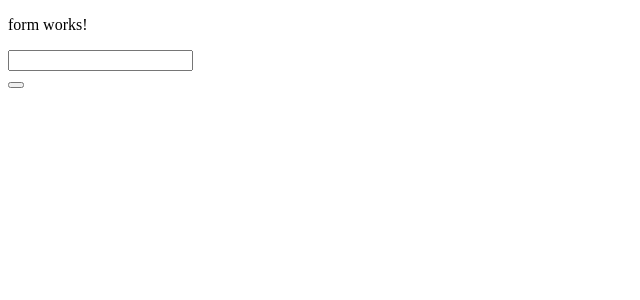
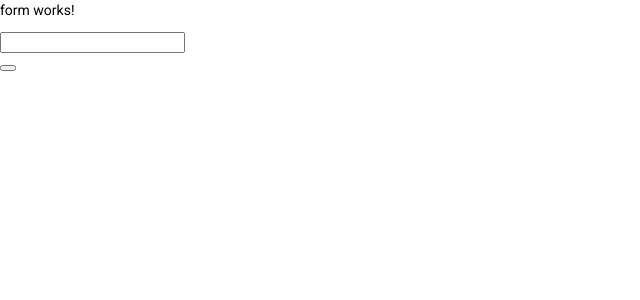
Before and after one commit to bohatermateusz/RMPlatform, an Angular app in the folder RMPlatform/ClientApp/: page / in a window 1280 px wide. Shown: the top 300 px of the page, without its empty margins (0-640 px from the left). Built offline with nearby package versions, Linux system fonts and the light colour scheme.

Commit message:
Added Angular Material

```diff
--- a/RMPlatform/ClientApp/angular.json
+++ b/RMPlatform/ClientApp/angular.json
@@ -28,6 +28,7 @@
               "src/assets"
             ],
             "styles": [
+              "./node_modules/@angular/material/prebuilt-themes/pink-bluegrey.css",
               "src/styles.scss"
             ],
             "scripts": []
@@ -92,6 +93,7 @@
               "src/assets"
             ],
             "styles": [
+              "./node_modules/@angular/material/prebuilt-themes/pink-bluegrey.css",
               "src/styles.scss"
             ],
             "scripts": []
@@ -123,6 +125,7 @@
           }
         }
       }
-    }},
+    }
+  },
   "defaultProject": "ClientApp"
 }
--- a/RMPlatform/ClientApp/package.json
+++ b/RMPlatform/ClientApp/package.json
@@ -12,10 +12,12 @@
   "private": true,
   "dependencies": {
     "@angular/animations": "~9.1.3",
+    "@angular/cdk": "^9.2.1",
     "@angular/common": "~9.1.3",
     "@angular/compiler": "~9.1.3",
     "@angular/core": "~9.1.3",
     "@angular/forms": "~9.1.3",
+    "@angular/material": "^9.2.1",
     "@angular/platform-browser": "~9.1.3",
     "@angular/platform-browser-dynamic": "~9.1.3",
     "@angular/router": "~9.1.3",
--- a/RMPlatform/ClientApp/src/app/app.module.ts
+++ b/RMPlatform/ClientApp/src/app/app.module.ts
@@ -4,6 +4,7 @@
 import { AppRoutingModule } from './app-routing.module';
 import { AppComponent } from './app.component';
 import { FormComponent } from './form/form.component';
+import { BrowserAnimationsModule } from '@angular/platform-browser/animations';
 
 
 @NgModule({
@@ -13,7 +14,8 @@
   ],
   imports: [
     BrowserModule,
-    AppRoutingModule
+    AppRoutingModule,
+    BrowserAnimationsModule
   ],
   providers: [],
   bootstrap: [AppComponent]
--- a/RMPlatform/ClientApp/src/index.html
+++ b/RMPlatform/ClientApp/src/index.html
@@ -6,8 +6,10 @@
   <base href="/">
   <meta name="viewport" content="width=device-width, initial-scale=1">
   <link rel="icon" type="image/x-icon" href="favicon.ico">
+  <link href="https://fonts.googleapis.com/css?family=Roboto:300,400,500&display=swap" rel="stylesheet">
+  <link href="https://fonts.googleapis.com/icon?family=Material+Icons" rel="stylesheet">
 </head>
-<body>
+<body class="mat-typography">
   <app-root></app-root>
 </body>
 </html>
--- a/RMPlatform/ClientApp/src/styles.scss
+++ b/RMPlatform/ClientApp/src/styles.scss
@@ -1 +1,4 @@
 /* You can add global styles to this file, and also import other style files */
+
+html, body { height: 100%; }
+body { margin: 0; font-family: Roboto, "Helvetica Neue", sans-serif; }
```
Also changed, not shown: 1 other file (tests, documents, lock files or other folders).
